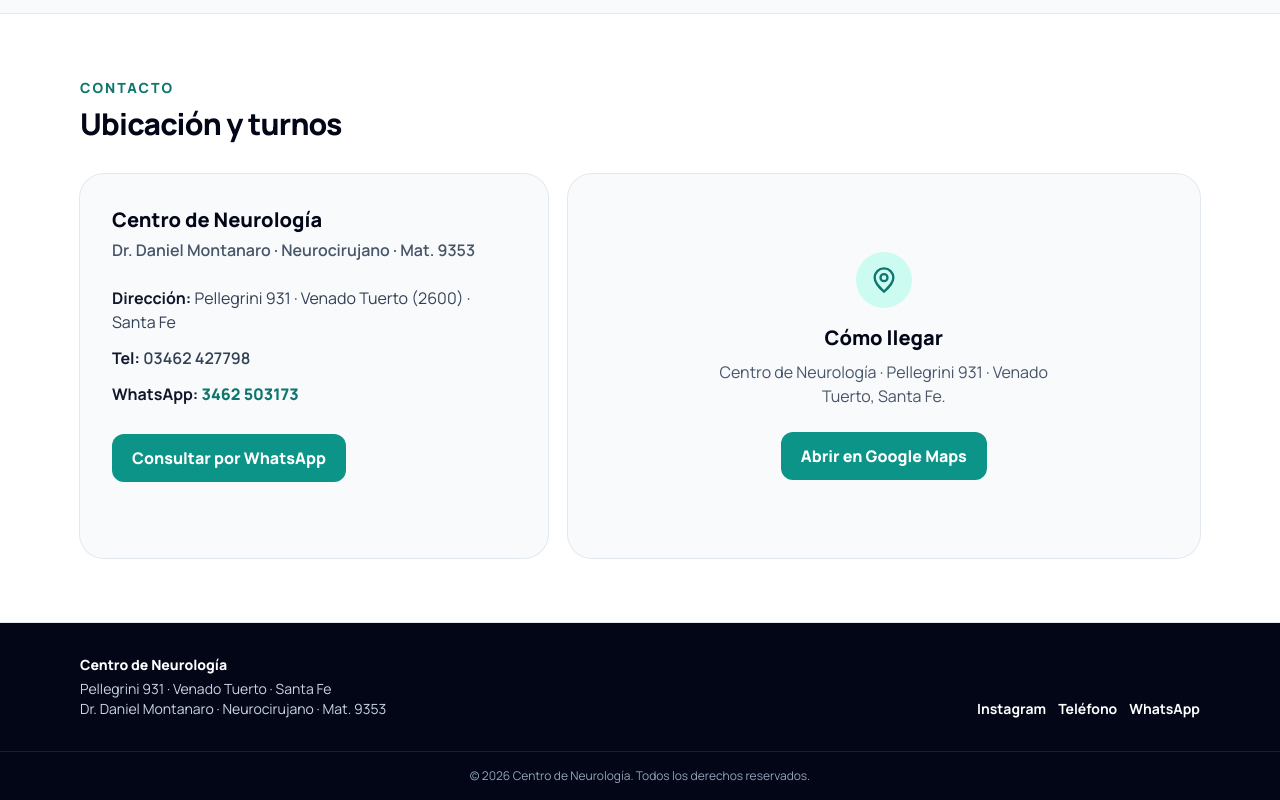
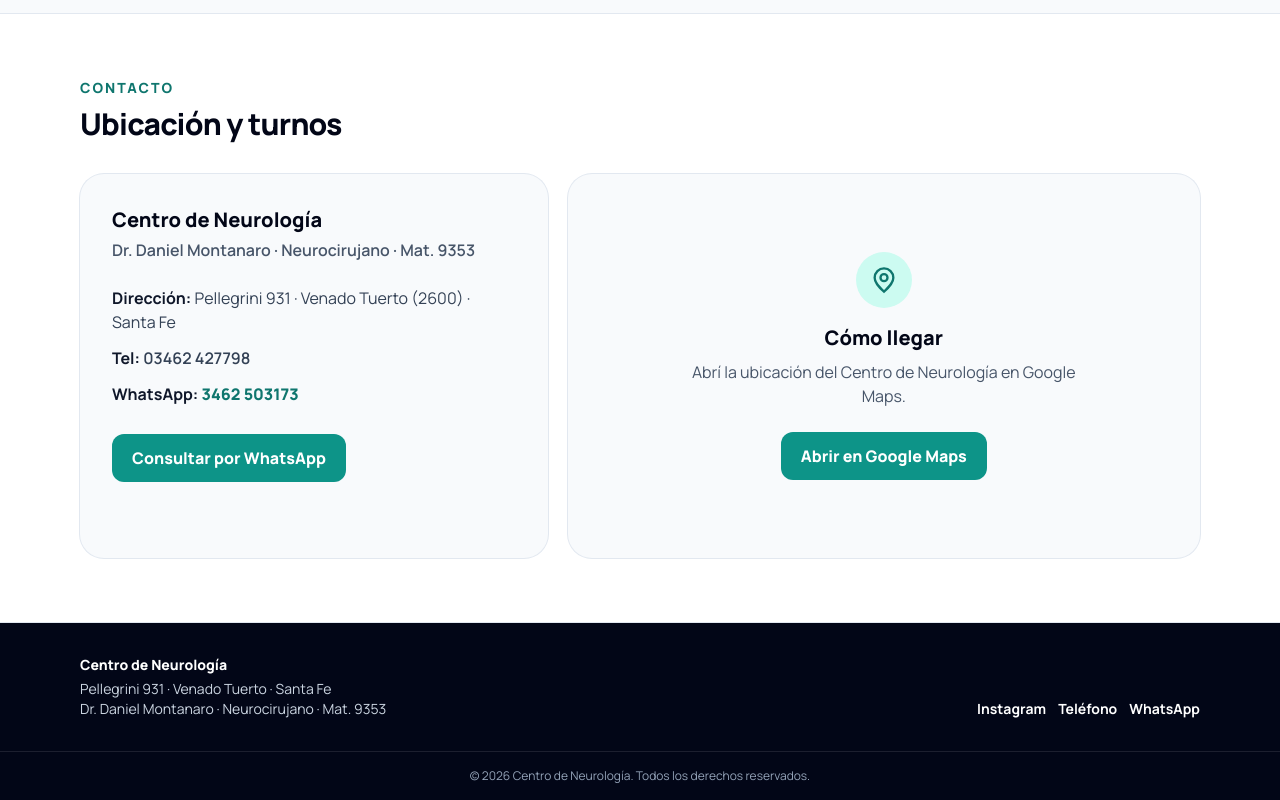
Before and after one commit to CharlyKrDev/centrodeneurologia, a website: page public/index.html in a window 1280 px wide. Shown: the part 2141-2941 px from the top of the page. Drawn offline with Linux system fonts and the light colour scheme.

Commit message:
Adjust pagespeed insghits

```diff
--- a/public/index.html
+++ b/public/index.html
@@ -866,9 +866,8 @@
               </h3>
 
               <p class="mt-2 max-w-sm text-slate-600">
-                Centro de Neurología · Pellegrini 931 · Venado Tuerto, Santa Fe.
+                Abrí la ubicación del Centro de Neurología en Google Maps.
               </p>
-
               <a
                 href="https://www.google.com/maps/search/?api=1&query=Pellegrini+931,+Venado+Tuerto,+Santa+Fe,+Argentina"
                 target="_blank"
```
